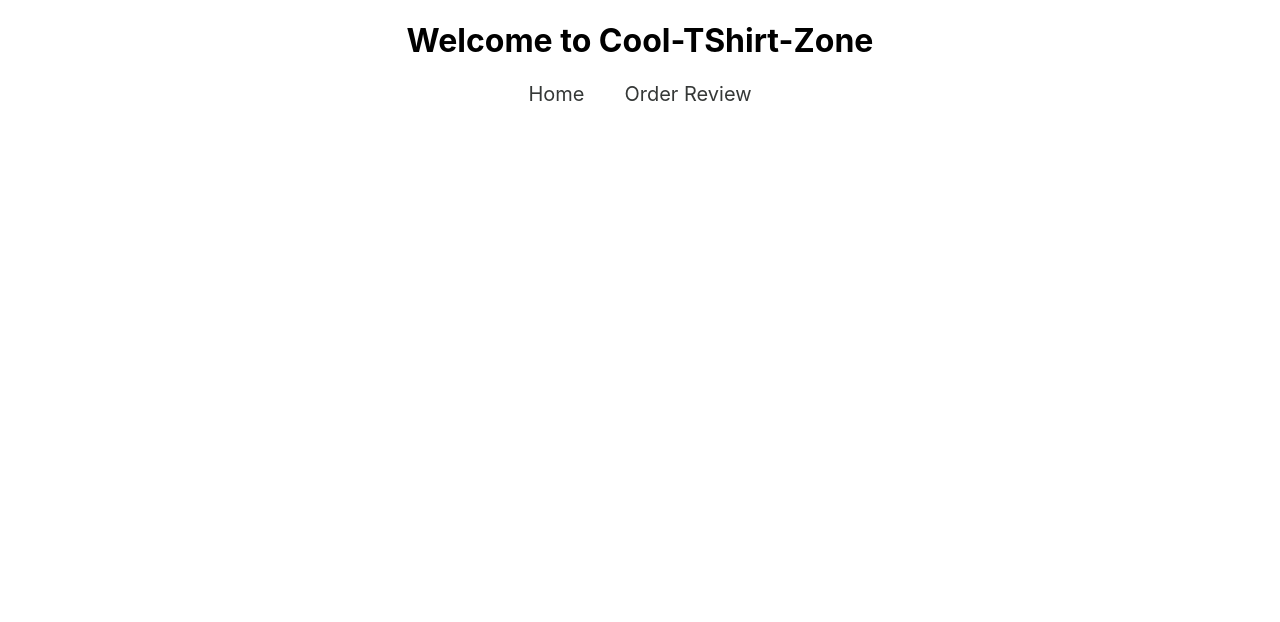
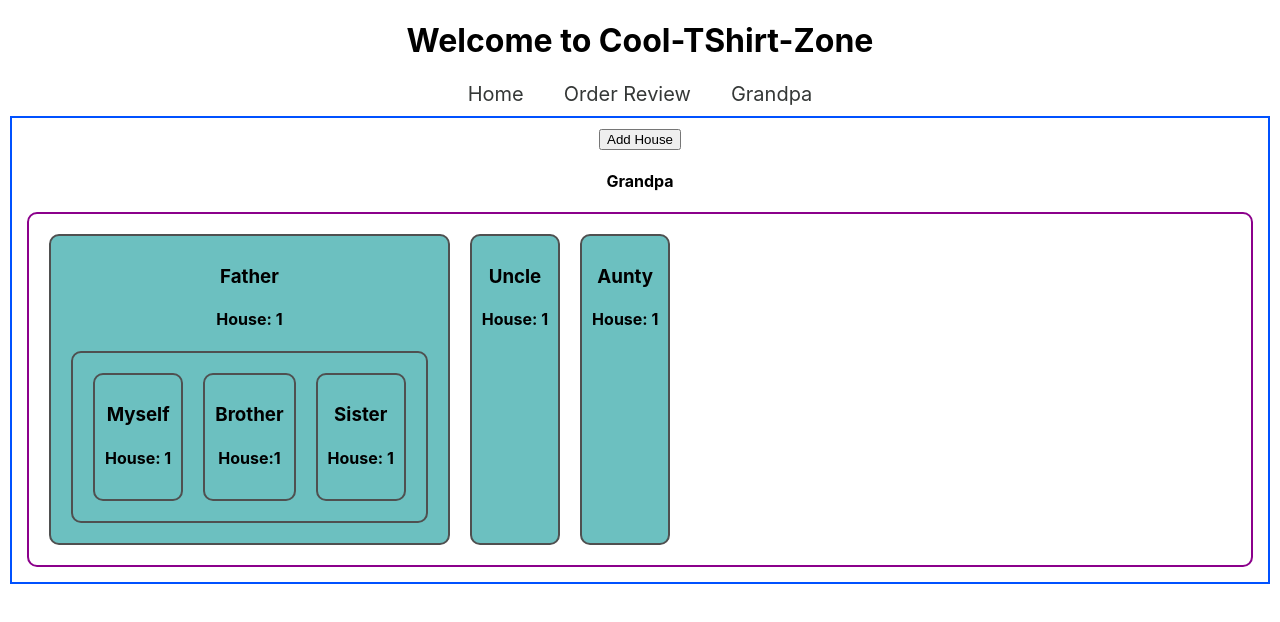
Before and after one commit to Anikroy7/cool-tshirt-zone, a React (Create React App) app: page /grandpa in a window 1280 px wide. Shown: the top 622 px of the page. Built offline with nearby package versions, Linux system fonts and the light colour scheme.

Commit message:
add grandma for practicing

```diff
--- a/src/App.js
+++ b/src/App.js
@@ -3,6 +3,7 @@
 import './App.css';
 import { Route, Routes } from 'react-router-dom';
 import OrderReview from './Components/OrderRiview/OrderReview';
+import GrandPa from './Components/GrandPa/GrandPa';
 
 function App() {
   return (
@@ -12,6 +13,7 @@
         <Route path='/' element={<Home></Home>}></Route>
         <Route path='/home' element={<Home></Home>}></Route>
         <Route path='/orderreview' element={<OrderReview></OrderReview>}></Route>
+        <Route path='/grandpa' element={<GrandPa></GrandPa>}></Route>
       </Routes>
     </div >
   );
--- /dev/null
+++ b/src/Components/Aunty/Aunty.js
@@ -0,0 +1,12 @@
+import React from 'react';
+
+const Aunty = ({ house }) => {
+    return (
+        <div>
+            <h3>Aunty</h3>
+            <h4>House: {house}</h4>
+        </div>
+    );
+};
+
+export default Aunty;
--- /dev/null
+++ b/src/Components/Brother/Brother.js
@@ -0,0 +1,12 @@
+import React from 'react';
+
+const Brother = ({ house }) => {
+    return (
+        <div>
+            <h3>Brother</h3>
+            <h4>House:{house}</h4>
+        </div>
+    );
+};
+
+export default Brother;
--- /dev/null
+++ b/src/Components/Father/Father.css
@@ -0,0 +1,5 @@
+.father {
+    background-color: aliceblue;
+    border: 2px solid rgb(230, 155, 94);
+    border-radius: 10px;
+}
--- /dev/null
+++ b/src/Components/Father/Father.js
@@ -0,0 +1,20 @@
+import React from 'react';
+import Brother from '../Brother/Brother';
+import MySelf from '../MySelf/Myself';
+import Sister from '../Sister/Sister';
+import './Father.css';
+const Father = ({ house }) => {
+    return (
+        <div>
+            <h3>Father</h3>
+            <h4>House: {house}</h4>
+            <div className='father' style={{ display: 'flex' }}>
+                <MySelf house={house}></MySelf>
+                <Brother house={house}></Brother>
+                <Sister house={house}></Sister>
+            </div>
+        </div >
+    );
+};
+
+export default Father;
--- /dev/null
+++ b/src/Components/GrandPa/GrandPa.css
@@ -0,0 +1,21 @@
+.main {
+    border: 2px solid rgb(0, 81, 255);
+    margin: 10px;
+    padding: 10px;
+}
+
+.grandpa {
+    display: flex;
+    padding: 10px;
+    border: 2px solid darkmagenta;
+    margin: 5px;
+    border-radius: 10px;
+}
+
+.grandpa div {
+    border: 2px solid rgb(79, 80, 80);
+    background-color: rgb(108, 192, 192);
+    margin: 10px;
+    padding: 10px;
+    border-radius: 10px;
+}
--- /dev/null
+++ b/src/Components/GrandPa/GrandPa.js
@@ -0,0 +1,28 @@
+import React, { useState } from 'react';
+import Father from '../Father/Father';
+import Uncle from '../Uncle/Uncle';
+import Aunty from '../Aunty/Aunty';
+import './GrandPa.css'
+
+const GrandPa = () => {
+    const [house, setHouse] = useState(1);
+
+    const addHouseHandeler = () => {
+        setHouse(house + 1);
+    }
+
+    return (
+        <div className='main'>
+            <button onClick={addHouseHandeler}>Add House</button>
+            <h4> Grandpa</h4>
+            <div className='grandpa'>
+                <Father house={house}></Father>
+                <Uncle house={house}></Uncle>
+                <Aunty house={house}></Aunty>
+            </div>
+
+        </div>
+    );
+};
+
+export default GrandPa;
--- a/src/Components/Header/Header.js
+++ b/src/Components/Header/Header.js
@@ -9,6 +9,7 @@
             <nav className='navbar'>
                 <Link to={'/home'}>Home</Link>
                 <Link to={'/orderreview'}>Order Review</Link>
+                <Link to={'/grandpa'}>Grandpa</Link>
             </nav>
         </div>
     );
--- a/src/Components/Home/Home.js
+++ b/src/Components/Home/Home.js
@@ -65,7 +65,7 @@
                     ></Cart>)
                 }
                 {
-                    carts.length > 4 ? <button onClick={removeAllFromCart}>remove all</button> : <p>please added items...</p>
+                    carts.length > 3 ? <button onClick={removeAllFromCart}>remove all</button> : <p>please added items...</p>
                 }
 
             </div>
--- /dev/null
+++ b/src/Components/MySelf/Myself.js
@@ -0,0 +1,12 @@
+import React from 'react';
+
+const Myself = ({ house }) => {
+    return (
+        <div>
+            <h3>Myself</h3>
+            <h4>House: {house}</h4>
+        </div>
+    );
+};
+
+export default Myself;
--- /dev/null
+++ b/src/Components/Sister/Sister.js
@@ -0,0 +1,12 @@
+import React from 'react';
+
+const Sister = ({ house }) => {
+    return (
+        <div>
+            <h3>Sister</h3>
+            <h4>House: {house}</h4>
+        </div>
+    );
+};
+
+export default Sister;
--- /dev/null
+++ b/src/Components/Uncle/Uncle.js
@@ -0,0 +1,12 @@
+import React from 'react';
+
+const Uncle = ({ house }) => {
+    return (
+        <div>
+            <h3>Uncle</h3>
+            <h4>House: {house}</h4>
+        </div>
+    );
+};
+
+export default Uncle;
```
